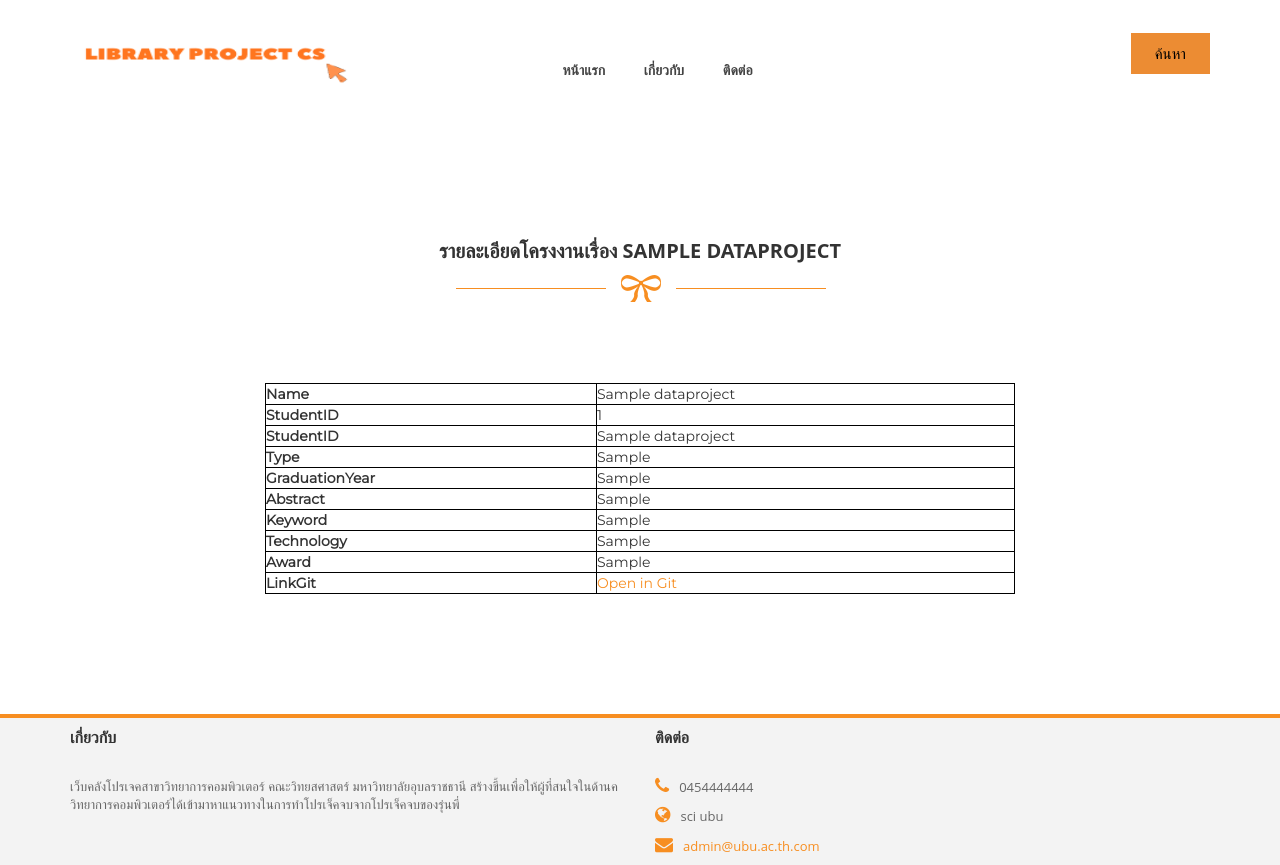
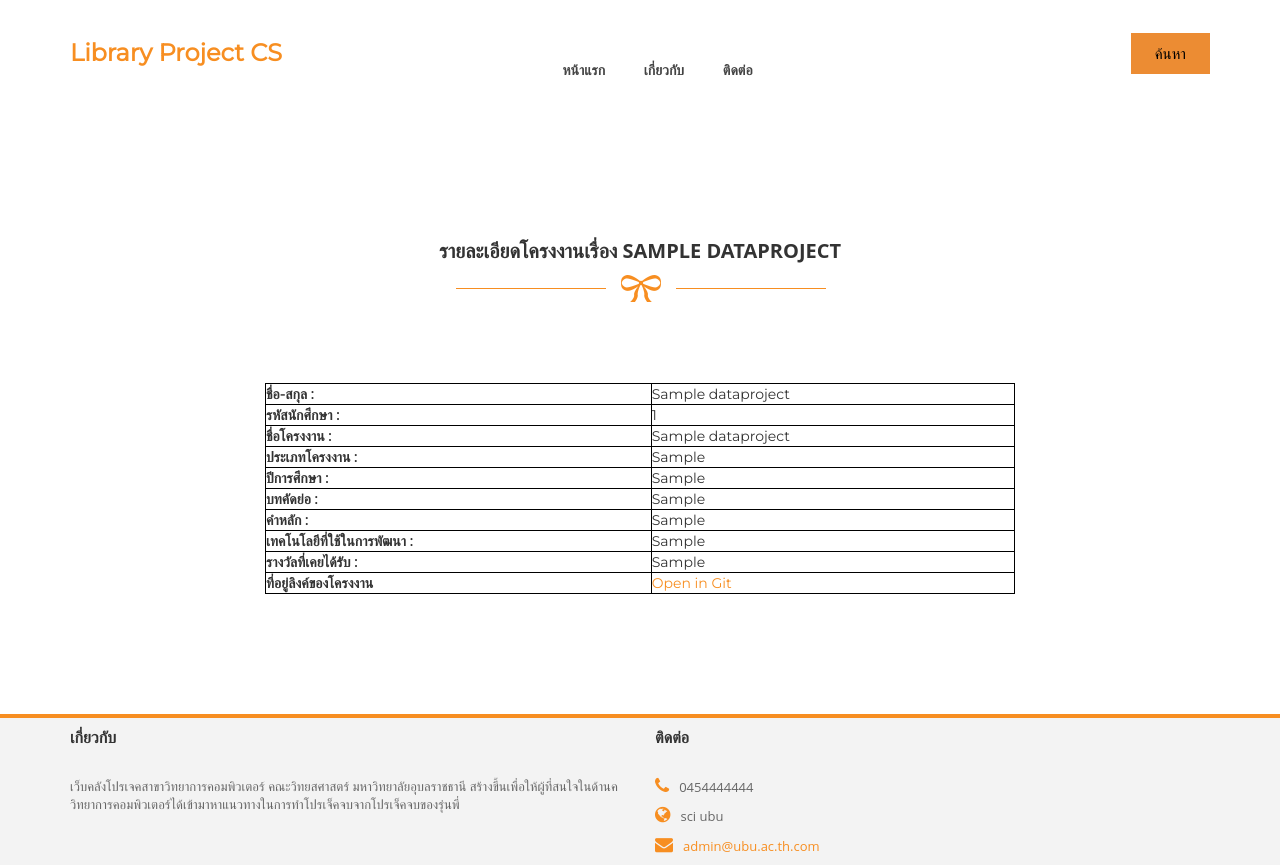
Before and after one commit to watcharapong-m/libraryproject, a Django app: page /1/detail in a window 1280 px wide. Run offline with Django 3.2, Linux system fonts and the light colour scheme; tables that the repository leaves empty hold one stand-in row (values such as "Sample post"); style sheets or scripts are compiled from the project's sources; some libraries are stand-ins or nearby versions.

Commit message:
20/05/2021

```diff
--- /dev/null
+++ b/libraryproject/myapp/template/myapp/allcatefory.html
@@ -0,0 +1 @@
+all I
--- a/libraryproject/myapp/template/myapp/dashboard.html
+++ b/libraryproject/myapp/template/myapp/dashboard.html
@@ -33,8 +33,8 @@
                         <div class="logo">
                             <a href="/">
                                 <h3>
-                                    <!-- <b>Library Project CS</b> -->
-                                    <img src="{% static 'images/logo.png' %}" width="300" height="50">
+                                    <b>Library Project CS</b>
+                                    <!-- <img src="{% static 'images/logo.png' %}" width="300" height="50"> -->
                                 </h3>
                         </div>
                     </div>
--- a/libraryproject/myapp/template/myapp/detail.html
+++ b/libraryproject/myapp/template/myapp/detail.html
@@ -14,49 +14,48 @@
             <div class="col-md-8 col-md-offset-2">
                 <div class="testimonails-slider">
                     <div>
-                        <table style="width:100%">
+                        <table style="width:100%" color="white">
 
                             <tr>
-                                <th>Name</th>
+                                <th>ชื่อ-สกุล : </th>
                                 <td>{{i.Name}}</td>
                             </tr>
                             <tr>
-                                <th>StudentID</th>
+                                <th>รหัสนักศึกษา : </th>
                                 <td>{{i.StudentID}}</td>
                             </tr>
                             <tr>
-                                <th>StudentID</th>
+                                <th>ชื่อโครงงาน : </th>
                                 <td>{{i.ProjectName}}</td>
                             </tr>
                             <tr>
-                                <th>Type</th>
+                                <th>ประเภทโครงงาน : </th>
                                 <td>{{i.Type}}</td>
                             </tr>
                             <tr>
-                                <th>GraduationYear</th>
+                                <th>ปีการศึกษา : </th>
                                 <td>{{i.GraduationYear}}</td>
                             </tr>
                             <tr>
-                                <th>Abstract</th>
+                                <th>บทคัดย่อ : </th>
                                 <td>{{i.Abstract}}</td>
                             </tr>
                             <tr>
-                                <th>Keyword</th>
+                                <th>คำหลัก : </th>
                                 <td>{{i.Keyword}}</td>
                             </tr>
                             <tr>
-                                <th>Technology</th>
+                                <th>เทคโนโลยีที่ใช้ในการพัฒนา : </th>
                                 <td>{{i.Technology}}</td>
                             </tr>
                             <tr>
-                                <th>Award</th>
+                                <th>รางวัลที่เคยได้รับ : </th>
                                 <td>{{i.Award}}</td>
                             </tr>
                             <tr>
-                                <th>LinkGit</th>
-                                <!-- <td>{{i.LinkGit}}</td> -->
+                                <th>ที่อยู่ลิงค์ของโครงงาน</th>
                                 <td>
-                                    <a href={{i.LinkGit}}>Open in Git</a>
+                                    <a href="//{{i.LinkGit}}">Open in Git</a>
                                 </td>
                             </tr>{% endfor %}
                         </table>
--- a/libraryproject/myapp/template/myapp/disabledandelderly.html
+++ b/libraryproject/myapp/template/myapp/disabledandelderly.html
@@ -4,7 +4,7 @@
         <div class="row">
             <div class="col-md-12">
                 <div class="heading-section">
-                    <h2>ผู้สูงอายุและผู้พิการ</h2>
+                    <h2>ช่วยคนพิการและผู้สูงอายุ</h2>
                     <img src="{% static 'images/under-heading.png' %}" alt="">
                 </div>
             </div>
--- a/libraryproject/myapp/template/myapp/entertainment.html
+++ b/libraryproject/myapp/template/myapp/entertainment.html
@@ -4,7 +4,7 @@
         <div class="row">
             <div class="col-md-12">
                 <div class="heading-section">
-                    <h2>บันเทิง</h2>
+                    <h2>ความบันเทิง</h2>
                     <img src="{% static 'images/under-heading.png' %}" alt="">
                 </div>
             </div>
--- a/libraryproject/myapp/template/myapp/learning.html
+++ b/libraryproject/myapp/template/myapp/learning.html
@@ -4,7 +4,7 @@
         <div class="row">
             <div class="col-md-12">
                 <div class="heading-section">
-                    <h2>การศึกษา</h2>
+                    <h2>ส่งเสริมทักษะการเรียนรู้</h2>
                     <img src="{% static 'images/under-heading.png' %}" alt="">
                 </div>
             </div>
--- a/libraryproject/myapp/template/myapp/mobileapplications.html
+++ b/libraryproject/myapp/template/myapp/mobileapplications.html
@@ -30,7 +30,7 @@
         <div class="row">
             <div class="col-md-12">
                 <div class="heading-section">
-                    <h2>แอปพลิเคชันบนอุปกรณ์เครื่อนที่</h2>
+                    <h2>แอปพลิเคชันบนอุปกรณ์เคลื่อนที่</h2>
                     <img src="{% static 'images/under-heading.png' %}" alt="">
                 </div>
             </div>
--- a/libraryproject/myapp/template/myapp/scienceadntecnology.html
+++ b/libraryproject/myapp/template/myapp/scienceadntecnology.html
@@ -4,7 +4,7 @@
         <div class="row">
             <div class="col-md-12">
                 <div class="heading-section">
-                    <h2>วิทยาศาสตร์และเทคโนโลยี</h2>
+                    <h2>การพัฒนาด้านวิทยาศาสตร์และเทคโนโลยี</h2>
                     <img src="{% static 'images/under-heading.png' %}" alt="">
                 </div>
             </div>
--- a/libraryproject/myapp/template/myapp/2566.html
+++ b/libraryproject/myapp/template/myapp/year.html
@@ -1,10 +1,10 @@
-{% extends 'myapp/dashboard.html' %} {% block content %} {% load static %}
+ {% extends 'myapp/dashboard.html' %} {% block content %} {% load static %}
 <div id="testimonails">
     <div class="container">
         <div class="row">
             <div class="col-md-12">
                 <div class="heading-section">
-                    <h2>ปีการศึกษา 2566</h2>
+                    <h2>ปีการศึกษา {{numberyear}}</h2>
                     <img src="{% static 'images/under-heading.png' %}" alt="">
                 </div>
             </div>
--- a/libraryproject/myapp/urls.py
+++ b/libraryproject/myapp/urls.py
@@ -15,11 +15,7 @@ urlpatterns = [
     path('disabledandelderly/', views.Fetchbytypedisabledandelderly, name='disabledandelderly'),
     path('scienceadntecnology/', views.Fetchbytypescienceadntecnology, name='scienceadntecnology'),
     path('mobileapplication/', views.Fetchbytypemobileapplication, name='mobileapplication'),
-    path('2563/',views.year2563, name='2563'),
-    path('2564/',views.year2564, name='2564'),
-    path('2565/',views.year2565, name='2565'),
-    path('2566/',views.year2566, name='2566'),
-    path('2567/',views.year2567, name='2567'),
+    path('<str:year>/',views.year, name='year'),
     path('<int:id>/detail',views.detail, name='detail'),
     path('all/', views.dataAll, name='dataall'),
     path('search/', views.search, name='search'),
--- a/libraryproject/myapp/views.py
+++ b/libraryproject/myapp/views.py
@@ -18,8 +18,10 @@ import urllib
 
 import datetime
 
+
 def index(request):
-    url = urllib.request.urlopen("http://projectcs.sci.ubu.ac.th/WatcharapongNasaree/libraryproject")
+    url = urllib.request.urlopen(
+        "http://projectcs.sci.ubu.ac.th/WatcharapongNasaree/libraryproject")
     html = url.read().decode('utf8')
     html[:60]
 
@@ -32,101 +34,118 @@ def index(request):
             list_data.append(dataclean)
     base_url = "http://projectcs.sci.ubu.ac.th/WatcharapongNasaree/libraryproject/raw/master/"
     success_list = []
-    for i in list_data:
-        semi_url = base_url+i
-        soup = urllib.request.urlopen(semi_url).read().decode('utf8')
-        data = json.loads(soup)
+    try :
+        for i in list_data:
+            semi_url = base_url+i
+            soup = urllib.request.urlopen(semi_url).read().decode('utf8')
+            data = json.loads(soup)
 
-        data['Name'],
-        data['StudentID'],
-        data['ProjectName'],
-        data['Advisor'],
-        data['Type'],
-        data['GraduationYear'],
-        data['Abstract'],
-        data['Keyword'],
-        data['Technology'],
-        data['Award'],
-        data['LinkGit'],
-        Value = []
-        for i in data.values():
-            Value.append(i)
+            data['Name'],
+            data['StudentID'],
+            data['ProjectName'],
+            data['Advisor'],
+            data['Type'],
+            data['GraduationYear'],
+            data['Abstract'],
+            data['Keyword'],
+            data['Technology'],
+            data['Award'],
+            data['LinkGit'],
+            Value = []
+            for i in data.values():
+                Value.append(i)
 
-        x = []
-        for i in range(1):
-            x.append(Value)
+            x = []
+            for i in range(1):
+                x.append(Value)
 
-        for i in range(len(x)):
-            StudentID = x[i][0]
-            Name = x[i][1]
-            ProjectName = x[i][2]
-            Advisor = x[i][3]
-            Type = x[i][4]
-            GraduationYear = x[i][5]
-            Abstract = x[i][6]
-            Keyword = x[i][7]
-            Technology = x[i][8]
-            Award = x[i][9]
-            LinkGit = x[i][10]
+            for i in range(len(x)):
+                StudentID = x[i][0]
+                Name = x[i][1]
+                ProjectName = x[i][2]
+                Advisor = x[i][3]
+                Type = x[i][4]
+                GraduationYear = x[i][5]
+                Abstract = x[i][6]
+                Keyword = x[i][7]
+                Technology = x[i][8]
+                Award = x[i][9]
+                LinkGit = x[i][10]
 
-            DataProject.objects.update_or_create(StudentID=StudentID, Name=Name, ProjectName=ProjectName, Advisor=Advisor, Type=Type, GraduationYear=GraduationYear, Abstract=Abstract, Keyword=Keyword, Technology=Technology, Award=Award, LinkGit=LinkGit)
 
-    return render(request, 'myapp/index.html')
+                DataProject.objects.update_or_create(StudentID=StudentID, Name=Name, ProjectName=ProjectName, Advisor=Advisor, Type=Type,
+                                                    GraduationYear=GraduationYear, Abstract=Abstract, Keyword=Keyword, Technology=Technology, Award=Award, LinkGit=LinkGit)
+    except :
+        return render(request, 'myapp/index.html',{'years': getYear()})
+
+    return render(request, 'myapp/index.html',{'years': getYear()})
+
+def getYear():
+    datas = DataProject.objects.all()
+    years = []
+    for data in datas:
+            data.GraduationYear
+            if data.GraduationYear not in years:
+                years.append(data.GraduationYear)
+    return years
 
 def Fetchbytypeentertainment(request):
     entertainments = DataProject.objects.filter(Type='โปรแกรมเพื่อความบันเทิง')
-    return render(request,'myapp/entertainment.html', {'entertainments':entertainments})
+    return render(request, 'myapp/entertainment.html', {'entertainments': entertainments})
+
 
 def Fetchbytypelearning(request):
-    learning = DataProject.objects.filter(Type='โปรแกรมเพื่อส่งเสริมทักษะการเรียนรู้')
-    return render(request,'myapp/learning.html', {'learning':learning})
+    learning = DataProject.objects.filter(
+        Type='โปรแกรมเพื่อส่งเสริมทักษะการเรียนรู้')
+    return render(request, 'myapp/learning.html', {'learning': learning})
+
 
 def Fetchbytypedisabledandelderly(request):
-    disabledandelderly = DataProject.objects.filter(Type='เพื่อช่วยคนพิการและผู้สูงอายุ')
-    return render(request,'myapp/entertainment.html', {'disabledandelderly':disabledandelderly})
+    disabledandelderly = DataProject.objects.filter(
+        Type='เพื่อช่วยคนพิการและผู้สูงอายุ')
+    return render(request, 'myapp/entertainment.html', {'disabledandelderly': disabledandelderly})
+
 
 def Fetchbytypescienceadntecnology(request):
-    scienceadntecnologys = DataProject.objects.filter(Type='การพัฒนาด้านวิทยาศาสตร์และเทคโนโลยี')
-    return render(request,'myapp/scienceadntecnology.html', {'scienceadntecnologys':scienceadntecnologys})
+    scienceadntecnologys = DataProject.objects.filter(
+        Type='การพัฒนาด้านวิทยาศาสตร์และเทคโนโลยี')
+    return render(request, 'myapp/scienceadntecnology.html', {'scienceadntecnologys': scienceadntecnologys})
+
 
 def Fetchbytypemobileapplication(request):
-    mobileapplications = DataProject.objects.filter(Type='Mobile Application โปรแกรมเพื่อการประยุกต์ใช้งานบนเครือข่ายสำหรับอุปกรณ์คอมพิวเตอร์เคลื่อนที่')
-    return render(request,'myapp/mobileapplications.html', {'mobileapplications':mobileapplications})
+    mobileapplications = DataProject.objects.filter(
+        Type='Mobile Application โปรแกรมเพื่อการประยุกต์ใช้งานบนเครือข่ายสำหรับอุปกรณ์คอมพิวเตอร์เคลื่อนที่')
+    return render(request, 'myapp/mobileapplications.html', {'mobileapplications': mobileapplications})
 
-def year2563(request):
-    years = DataProject.objects.filter(GraduationYear='2563')
-    return render(request, 'myapp/2563.html', {'years':years})
+def year(request, year):
+    if year == 'all':
+        alldata = DataProject.objects.all()
+        return render(request, 'myapp/all.html', {'alldata': alldata})
+    years = DataProject.objects.filter(GraduationYear=year)
+    return render(request, 'myapp/year.html', {'years': years,'numberyear':year})
 
-def year2564(request):
-    years = DataProject.objects.filter(GraduationYear='2564')
-    return render(request, 'myapp/2564.html', {'years':years})
-
-def year2565(request):
-    years = DataProject.objects.filter(GraduationYear='2565')
-    return render(request, 'myapp/2565.html', {'years':years})
-
-def year2566(request):
-    years = DataProject.objects.filter(GraduationYear='2566')
-    return render(request, 'myapp/2566.html', {'years':years})
-
-def year2567(request):
-    years = DataProject.objects.filter(GraduationYear='2567')
-    return render(request, 'myapp/2567.html', {'years':years})
 
 def detail(request, id):
     datadetail = DataProject.objects.filter(id=id)
-    print('ID :', id)
-    return render(request, 'myapp/detail.html',{'datadetail':datadetail})
+    return render(request, 'myapp/detail.html', {'datadetail': datadetail})
+
 
 def dataAll(request):
     alldata = DataProject.objects.all()
-    return render(request, 'myapp/all.html', {'alldata':alldata})
+    return render(request, 'myapp/allcatefory.html', {'alldata': alldata})
+
 
 def latest(request):
-    latest  = DataProject.objects.all()[:3]
+    latest = DataProject.objects.all()[:3]
     print(latest)
-    return render(request, 'myapp/index.html', {'latest':latest})
+    return render(request, 'myapp/index.html', {'latest': latest})
+
 
 def search(request):
     alldata = DataProject.objects.all()
-    return render(request, 'myapp/search.html', {'alldata':alldata})
+    return render(request, 'myapp/search.html', {'alldata': alldata})
+
+# def year(request, GraduationYear):
+#     datayear = DataProject.objects.filter(GraduationYear=GraduationYear)
+#     print("Yeay : ", datayear)
+#     return render(request, 'myapp/index.html',{'datayear':datayear})
```
Also changed, not shown: libraryproject/libraryproject/settings.py (+0 -11 lines), libraryproject/myapp/template/myapp/2563.html (deleted, +0 -30 lines), libraryproject/myapp/template/myapp/2564.html (deleted, +0 -30 lines), libraryproject/myapp/template/myapp/2565.html (deleted, +0 -30 lines), libraryproject/myapp/template/myapp/2567.html (deleted, +0 -30 lines), libraryproject/myapp/template/myapp/index.html (+9 -25 lines).
